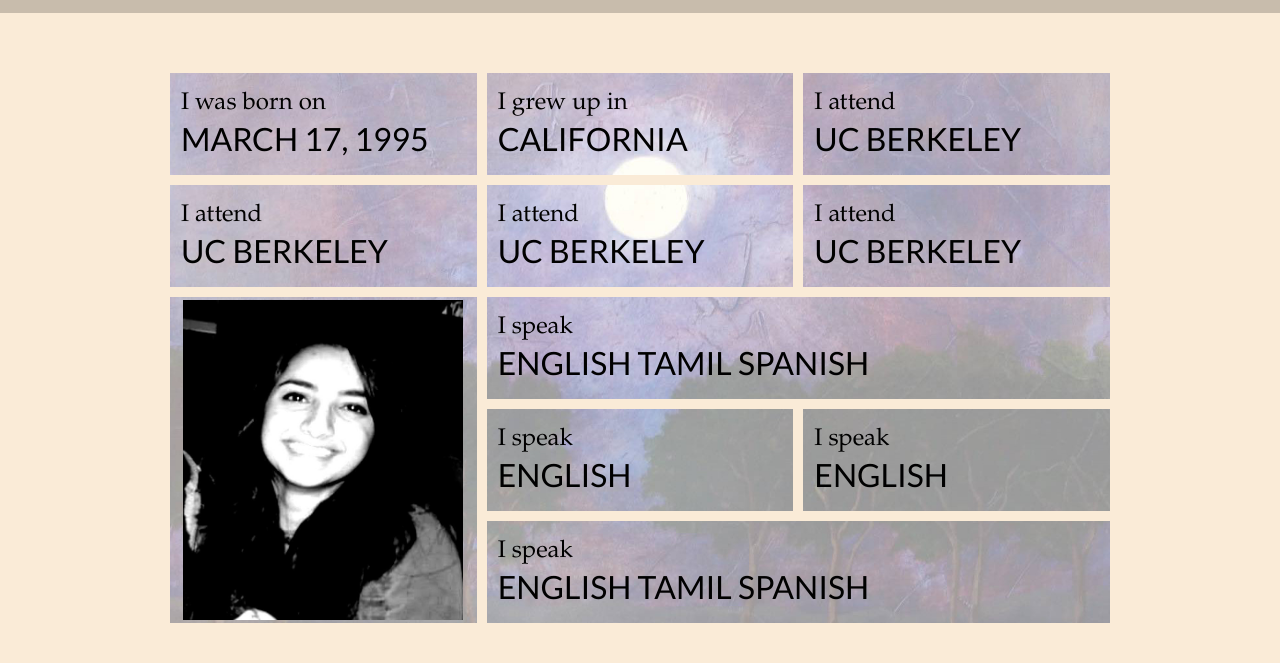
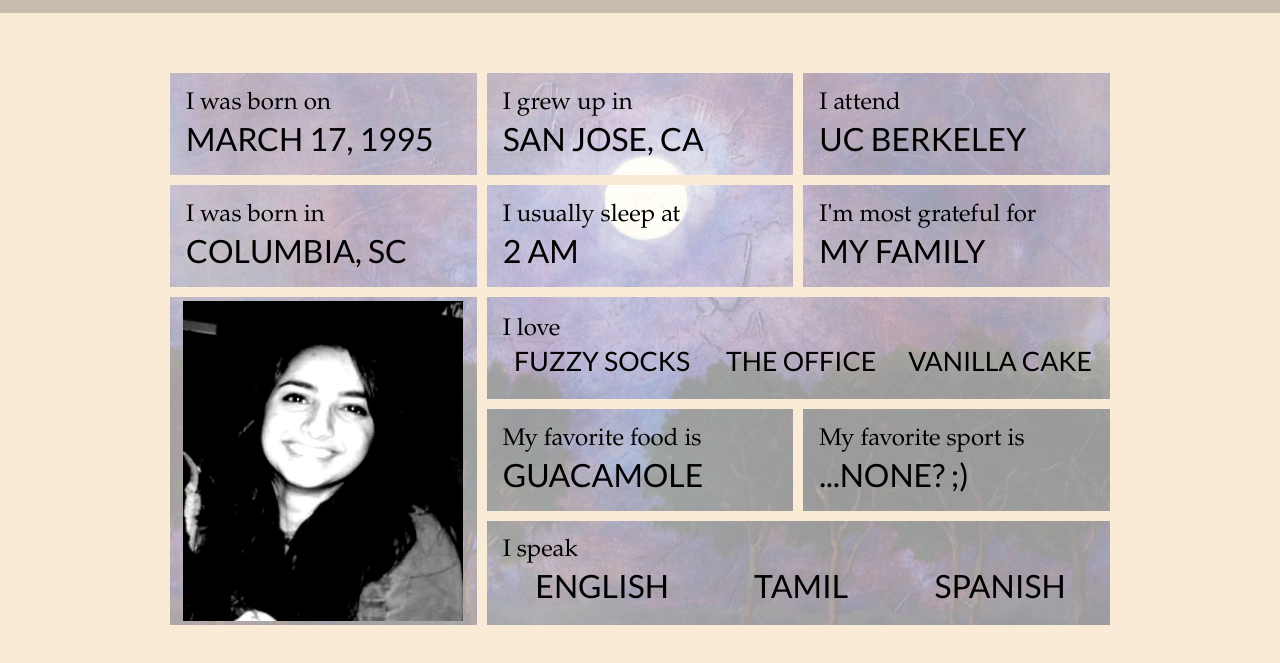
Before and after one commit to vijithasridhar/vijithasridhar.github.io, a plain HTML site: page aboutme.html in a window 1280 px wide. Shown: the part 87-750 px from the top of the page. Drawn offline with nearby package versions, Linux system fonts and the light colour scheme; a web font is replaced by a local one.

Commit message:
about info updated

```diff
--- a/aboutme.html
+++ b/aboutme.html
@@ -38,7 +38,7 @@
 
             <td class="tile" id="grew-up">
                 <div class="tileType"> I grew up in </div>
-                <div class="tileContent"> California </div>
+                <div class="tileContent"> San Jose, CA </div>
             </td>
 
             <td class="tile" id="berkeley">
@@ -49,18 +49,18 @@
 
         <tr class="blocks">
             <td class="tile" id="berkeley">
-                <div class="tileType"> I attend </div>
-                <div class="tileContent"> UC Berkeley </div>
+                <div class="tileType"> I was born in </div>
+                <div class="tileContent"> Columbia, SC </div>
             </td>
 
             <td class="tile" id="berkeley">
-                <div class="tileType"> I attend </div>
-                <div class="tileContent"> UC Berkeley </div>
+                <div class="tileType"> I usually sleep at </div>
+                <div class="tileContent"> 2 AM </div>
             </td>
 
             <td class="tile" id="berkeley">
-                <div class="tileType"> I attend </div>
-                <div class="tileContent"> UC Berkeley </div>
+                <div class="tileType"> I'm most grateful for </div>
+                <div class="tileContent"> my family </div>
             </td>
         </tr>
 
@@ -72,26 +72,34 @@
             </td>
 
             <td colspan="2" class="tile span2" id="languages">
-                <div class="tileType"> I speak </div>
-                <div class="tileContent"> English Tamil Spanish </div>
+                <div class="tileType"> I love </div>
+                <div class="tileContent tileContent23">
+                    <div class="item23 smallFont"> Fuzzy Socks </div>
+                    <div class="item23 smallFont"> The Office </div>
+                    <div class="item23 smallFont"> Vanilla Cake </div>
+                </div>
             </td>
         </tr>
 
         <tr class="blocks">
             <td class="tile" id="languages">
-                <div class="tileType"> I speak </div>
-                <div class="tileContent"> English </div>
+                <div class="tileType"> My favorite food is </div>
+                <div class="tileContent"> Guacamole </div>
             </td>
             <td class="tile" id="languages">
-                <div class="tileType"> I speak </div>
-                <div class="tileContent"> English </div>
+                <div class="tileType"> My favorite sport is </div>
+                <div class="tileContent"> ...none? ;) </div>
             </td>
         </tr>
 
         <tr class="blocks">
             <td colspan="2" class="tile span2" id="languages">
                 <div class="tileType"> I speak </div>
-                <div class="tileContent"> English Tamil Spanish </div>
+                <div class="tileContent tileContent23">
+                    <div class="item23"> English </div>
+                    <div class="item23"> Tamil </div>
+                    <div class="item23"> Spanish </div>
+                </div>
             </td>
         </tr>
     </table>
--- a/css/aboutme.css
+++ b/css/aboutme.css
@@ -88,7 +88,7 @@
 
 .tile {
     display: table-cell;
-    height: 100px;
+    height: 100px !important;
     border: 10px solid antiquewhite;
     width: 33%;
     -webkit-transition: background 0.5s ease-in-out;
@@ -105,7 +105,8 @@
     font-family: 'Garamond', serif;
     font-size: 1.5rem;
     color: black;
-    margin-left: 10px;
+    margin-left: 15px;
+    margin-top: 15px;
 }
 .tileContent {
     font-family: 'Lato', sans-serif;
@@ -113,7 +114,22 @@
     text-transform: uppercase;
     color: black;
     display: inline-block;
-    margin-left: 10px;
+    margin-left: 15px;
+    margin-bottom: 15px;
+}
+
+.tileContent23 {
+    width: 603px;
+}
+
+.item23 {
+    float: left;
+    width: 33%;
+    text-align: center;
+}
+
+.smallFont {
+    font-size: 1.67rem;
 }
 
 .tileImg {
```
